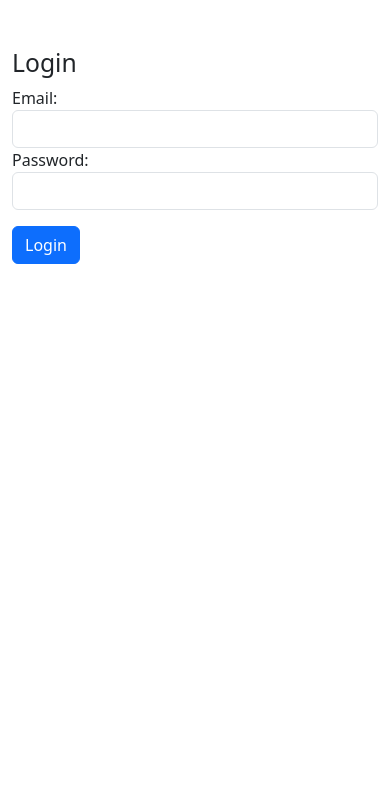
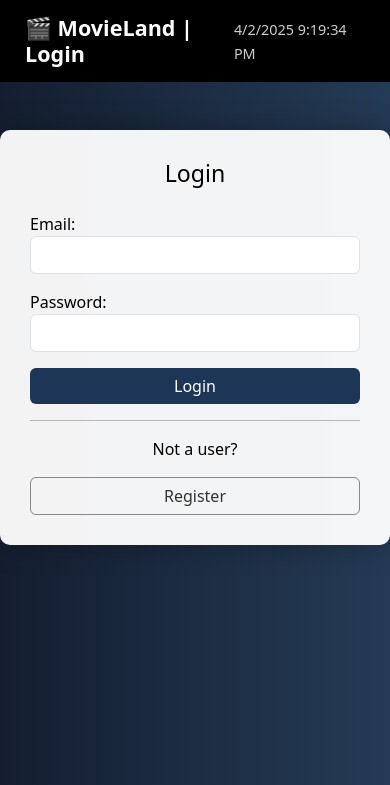
Before and after one commit to AlenToms/movie-recommendation-app, a PHP site: page /login.html in a window 390 px wide. Shown: the top 785 px of the page. Run offline with PHP 8.4, Linux system fonts and the light colour scheme.

Commit message:
Added login style

```diff
--- a/frontend/login.html
+++ b/frontend/login.html
@@ -2,49 +2,128 @@
 <html lang="en">
 <head>
   <meta charset="UTF-8">
-    <title>Login</title>
-    <link rel="stylesheet" href="styles.css">
-    <!-- Bootstrap CDN -->
+  <title>Login | MovieLand</title>
+  <meta name="viewport" content="width=device-width, initial-scale=1">
+
+  <!-- Bootstrap CSS & Animate -->
   <link href="https://cdn.jsdelivr.net/npm/bootstrap@5.3.0/dist/css/bootstrap.min.css" rel="stylesheet">
+  <link href="https://unpkg.com/aos@2.3.1/dist/aos.css" rel="stylesheet">
+
+  <style>
+    body {
+      background: linear-gradient(to right, #141e30, #243b55);
+      color: #fff;
+    }
+    .header {
+      background-color: #000;
+      padding: 15px 25px;
+      display: flex;
+      justify-content: space-between;
+      align-items: center;
+    }
+    .header h4 {
+      margin: 0;
+      font-weight: bold;
+    }
+    #clock {
+      font-size: 0.9rem;
+      color: #ccc;
+    }
+    .login-box {
+      background: rgba(255, 255, 255, 0.95);
+      color: #000;
+      padding: 30px;
+      border-radius: 10px;
+      box-shadow: 0 0 30px rgba(0,0,0,0.3);
+    }
+    .btn-primary {
+      background: #1d3557;
+      border: none;
+    }
+    .btn-primary:hover {
+      background: #457b9d;
+    }
+    .btn-outline-secondary {
+      border-color: #888;
+      color: #333;
+    }
+  </style>
 </head>
 <body>
 
-<div class="container mt-5">
-    <h2>Login</h2>
+<!-- Header -->
+<div class="header">
+  <h4>🎬 MovieLand | Login</h4>
+  <div>
+    <span id="clock"></span> &nbsp;
+    <!-- <a href="#" class="text-light text-decoration-none">About</a> -->
+  </div>
+</div>
+
+<!-- Login Form -->
+<div class="container form-container">
+  <div class="row justify-content-center mt-5">
+    <div class="col-md-5 login-box" data-aos="zoom-in">
+      <h3 class="mb-4 text-center">Login</h3>
       <form id="loginForm">
+        <div class="mb-3">
           <label>Email:</label>
           <input type="email" name="email" required class="form-control">
+        </div>
+        <div class="mb-3">
           <label>Password:</label>
-        <input type="password" name="password" required class="form-control mb-3">
-        <button type="submit" class="btn btn-primary">Login</button>
+          <input type="password" name="password" required class="form-control">
+        </div>
+        <button type="submit" class="btn btn-primary w-100">Login</button>
       </form>
+      <hr>
+      <p class="text-center">Not a user?</p>
+      <a href="register.html" class="btn btn-outline-secondary w-100">Register</a>
+    </div>
+  </div>
 </div>
 
-<!-- Modal -->
+<!-- Modal for user not found -->
 <div class="modal fade" id="userNotFoundModal" tabindex="-1" aria-labelledby="modalLabel" aria-hidden="true">
-  <div class="modal-dialog">
-    <div class="modal-content">
+  <div class="modal-dialog modal-dialog-centered">
+    <div class="modal-content text-center">
       <div class="modal-header">
         <h5 class="modal-title">User Not Found</h5>
       </div>
       <div class="modal-body">
-        This user is not registered. Would you like to register now?
+        <p style="color: #d9534f; font-weight: 500;">
+          The user doesn't exist. Would you like to register now?
+        </p>
       </div>
-      <div class="modal-footer">
-        <button type="button" id="goToRegister" class="btn btn-primary">OK</button>
+      <div class="modal-footer justify-content-center">
+        <button type="button" class="btn btn-secondary" data-bs-dismiss="modal">Cancel</button>
+        <button type="button" class="btn btn-primary" onclick="redirectToRegister()">Register</button>
       </div>
     </div>
   </div>
 </div>
 
-<!-- JS -->
+<!-- Scripts -->
 <script src="https://cdn.jsdelivr.net/npm/bootstrap@5.3.0/dist/js/bootstrap.bundle.min.js"></script>
+<script src="https://unpkg.com/aos@2.3.1/dist/aos.js"></script>
 <script>
+AOS.init();
+
+// Clock
+function updateClock() {
+  const now = new Date();
+  const date = now.toLocaleDateString();
+  const time = now.toLocaleTimeString();
+  document.getElementById("clock").textContent = `${date} ${time}`;
+}
+setInterval(updateClock, 1000);
+updateClock();
+
+// Login Form Logic
 document.getElementById("loginForm").addEventListener("submit", function(e) {
   e.preventDefault();
 
   const formData = new FormData(this);
-
   fetch("/movie-recommendation-app/server/login.php", {
     method: "POST",
     body: formData
@@ -57,14 +136,14 @@ document.getElementById("loginForm").addEventListener("submit", function(e) {
       const myModal = new bootstrap.Modal(document.getElementById('userNotFoundModal'));
       myModal.show();
     } else {
-            alert(data); // for other errors like wrong password
+      alert(data); // e.g., Invalid credentials
     }
   });
 });
 
-document.getElementById("goToRegister").addEventListener("click", () => {
+function redirectToRegister() {
   window.location.href = "register.html";
-});
+}
 </script>
 
 </body>
```
Also changed, not shown: frontend/landing.php (+6 -8 lines), frontend/register.html (+61 -7 lines). Lines whose indentation alone changed are shown as unchanged.
